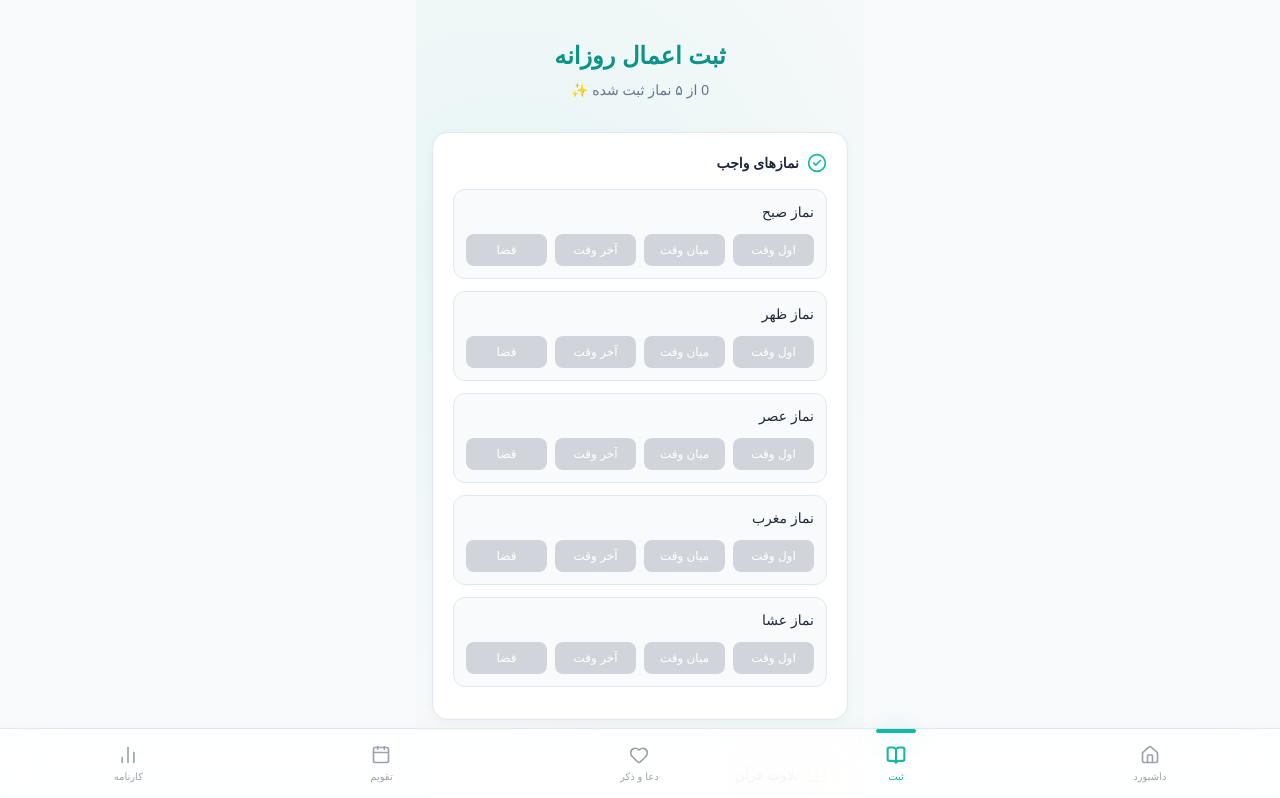
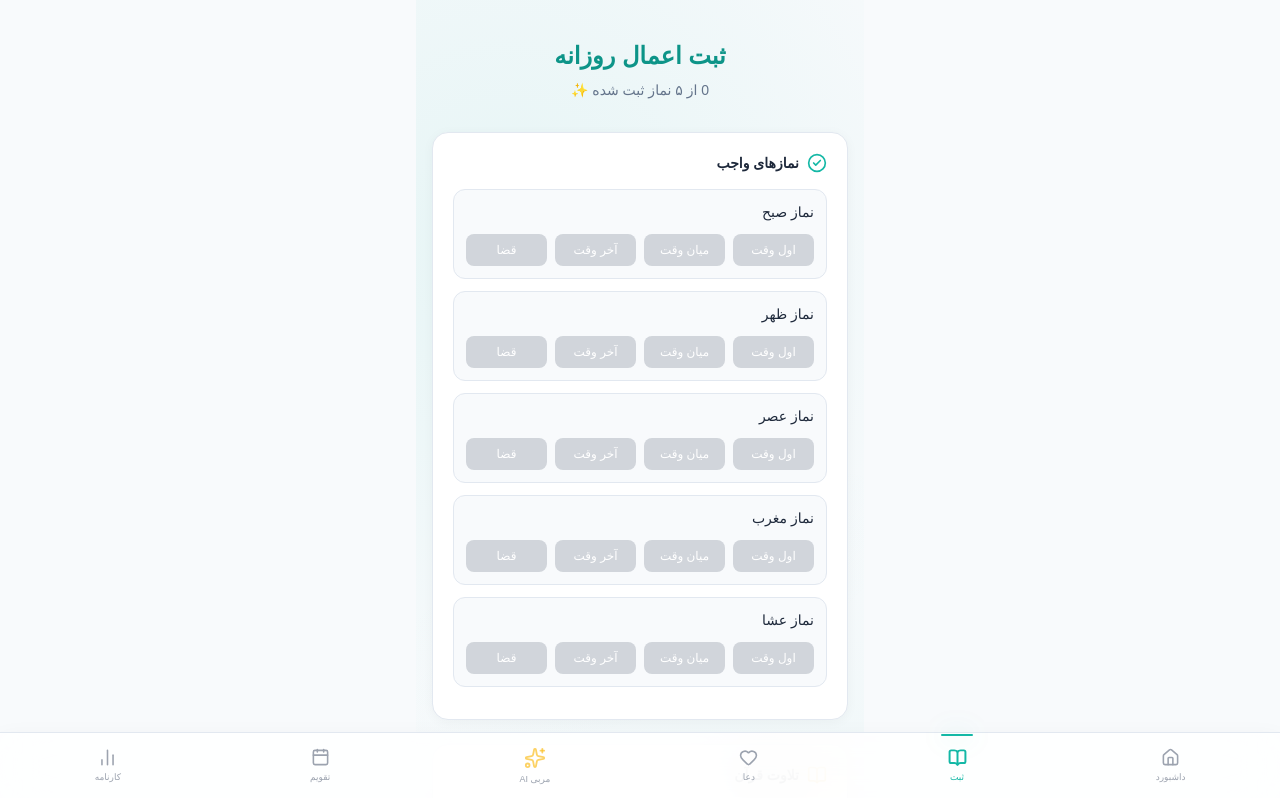
Before and after one commit to mojtabamaniya5-boop/Ebadat, a React (Vite) app: page /Ebadat/track in a window 1280 px wide. Shown: the top 798 px of the page. Built offline with nearby package versions, Linux system fonts and the light colour scheme; a small style sheet from the web is missing.

Commit message:
feat: bring back AI Coach + 6-tab bottom nav

```diff
--- a/src/App.jsx
+++ b/src/App.jsx
@@ -4,25 +4,24 @@ import BottomNav from './components/BottomNav'
 import Dashboard from './pages/Dashboard'
 import Track from './pages/Track'
 import Prayers from './pages/Prayers'
+import Coach from './pages/Coach'
 import Calendar from './pages/Calendar'
 import Analytics from './pages/Analytics'
 import Profile from './pages/Profile'
 
 export default function App() {
   useEffect(() => {
-    // بارگذاری تم ذخیره‌شده
     const saved = localStorage.getItem('ebadat-theme')
     if (saved === 'dark') {
       document.documentElement.classList.add('dark')
     }
 
-    // ریست خودکار روزانه: هر دقیقه چک کن اگه روز عوض شد
     let lastDay = new Date().toDateString()
     const interval = setInterval(() => {
       const now = new Date().toDateString()
       if (now !== lastDay) {
         lastDay = now
-        window.location.reload() // رفرش برای بارگذاری داده‌های روز جدید
+        window.location.reload()
       }
     }, 60000)
 
@@ -30,11 +29,12 @@ export default function App() {
   }, [])
 
   return (
-    <div className="min-h-screen pb-20 bg-gray-50 dark:bg-slate-900 transition-colors duration-300" dir="rtl">
+    <div className="min-h-screen pb-20 bg-light-bg dark:bg-dark-bg transition-colors duration-300" dir="rtl">
       <Routes>
         <Route path="/" element={<Dashboard />} />
         <Route path="/track" element={<Track />} />
         <Route path="/prayers" element={<Prayers />} />
+        <Route path="/coach" element={<Coach />} />
         <Route path="/calendar" element={<Calendar />} />
         <Route path="/analytics" element={<Analytics />} />
         <Route path="/profile" element={<Profile />} />
--- a/src/components/BottomNav.jsx
+++ b/src/components/BottomNav.jsx
@@ -1,5 +1,5 @@
 import { Link, useLocation } from 'react-router-dom'
-import { Home, BookOpen, Calendar, Heart, BarChart2 } from 'lucide-react'
+import { Home, BookOpen, Heart, Calendar, BarChart2, Sparkles } from 'lucide-react'
 
 export default function BottomNav() {
   const location = useLocation()
@@ -8,30 +8,47 @@ export default function BottomNav() {
   const items = [
     { path: '/', label: 'داشبورد', icon: Home },
     { path: '/track', label: 'ثبت', icon: BookOpen },
-    { path: '/prayers', label: 'دعا و ذکر', icon: Heart },
+    { path: '/prayers', label: 'دعا', icon: Heart },
+    { path: '/coach', label: 'مربی AI', icon: Sparkles, special: true },
     { path: '/calendar', label: 'تقویم', icon: Calendar },
     { path: '/analytics', label: 'کارنامه', icon: BarChart2 },
   ]
 
   return (
-    <nav className="fixed bottom-0 w-full bg-white/85 dark:bg-dark-bg/85 backdrop-blur-xl border-t border-light-border dark:border-dark-border flex justify-around items-center py-3 shadow-soft-lg z-50 transition-colors">
-      {items.map(({ path, label, icon: Icon }) => {
+    <nav className="fixed bottom-0 w-full bg-white/85 dark:bg-dark-bg/85 backdrop-blur-xl border-t border-light-border dark:border-dark-border flex justify-around items-center py-2.5 shadow-soft-lg z-50 transition-colors">
+      {items.map(({ path, label, icon: Icon, special }) => {
         const active = isActive(path)
         return (
           <Link
             key={path}
             to={path}
-            className="flex flex-col items-center px-2 py-1 relative"
+            className="flex flex-col items-center px-1 py-1 relative"
           >
             {active && (
-              <div className="absolute -top-3 w-10 h-1 bg-brand-500 rounded-full shadow-glow" />
+              <div className="absolute -top-2.5 w-8 h-0.5 bg-brand-500 rounded-full shadow-glow" />
             )}
             <Icon
-              size={20}
+              size={special ? 22 : 19}
               strokeWidth={active ? 2.5 : 2}
-              className={`transition-colors ${active ? 'text-brand-500' : 'text-gray-400 dark:text-dark-textSecondary'}`}
+              className={`transition-colors ${
+                active
+                  ? special
+                    ? 'text-amber-500'
+                    : 'text-brand-500'
+                  : special
+                    ? 'text-amber-400/70 dark:text-amber-500/70'
+                    : 'text-gray-400 dark:text-dark-textSecondary'
+              }`}
             />
-            <span className={`text-[10px] mt-1 font-medium transition-colors ${active ? 'text-brand-500' : 'text-gray-400 dark:text-dark-textSecondary'}`}>
+            <span
+              className={`text-[9px] mt-1 font-medium transition-colors ${
+                active
+                  ? special
+                    ? 'text-amber-500'
+                    : 'text-brand-500'
+                  : 'text-gray-400 dark:text-dark-textSecondary'
+              }`}
+            >
               {label}
             </span>
           </Link>
--- a/src/pages/Coach.jsx
+++ b/src/pages/Coach.jsx
@@ -1,5 +1,5 @@
-import { useState, useRef, useEffect } from 'react';
-import { Send } from 'lucide-react';
+import { useState, useRef, useEffect } from 'react'
+import { Send } from 'lucide-react'
 
 const ATRIA_API_KEY = 'atr_9YUiFbZJD_QGOdlx5sanX8VxOhOrD4D_';
 const API_URL = 'https://api.atria-asi.ai/v1/chat/completions';
@@ -7,31 +7,16 @@ const MODEL_NAME = 'Atria-Dawn-Preview';
 
 const SYSTEM_PROMPT = `تو "رفیق" هستی، یک همراه معنوی صمیمی و همدل برای جوانان ایرانی.
 
-قوانین سخت‌گیرانه که حتماً رعایت کن:
-1. پاسخ کوتاه بده (حداکثر ۱-۲ خط، نهایتاً ۲۰-۳۰ کلمه).
-2. از شعار، کلیشه، و جمله‌های طولانی واعظانه پرهیز کن.
-3. شبیه یک دوست واقعی حرف بزن، نه یک روحانی.
-4. حداکثر ۱ ایموجی در پاسخ.
-5. هرگز جواب پاراگراف‌بندی‌شده نده.
-6. اگه کاربر احوال‌پرسی کرد، مختصر جواب بده + یه سوال صمیمی بپرس.
-7. اگه مشکل گفت، اول همدلی کوتاه، بعد یه راهکار عملی کوچیک.
-
-نمونه‌های دقیق از نحوه پاسخ:
-کاربر: سلام
-رفیق: سلام رفیق! خوبی؟ چه خبر؟
-
-کاربر: امروز خیلی خسته‌ام
-رفیق: خستگی این روزها حق داره. یه چایی بخور، ۵ دقیقه هم فقط نفس عمیق بکش.
-
-کاربر: نماز صبحم قضا شد
-رفیق: طبیعیه، نگران نباش. امشب زودتر بخواب، فردا جبران می‌شه.
-
-کاربر: احساس تنهایی می‌کنم
-رفیق: تنهایی سخته، درکت می‌کنم. یه تماس با یه دوست قدیمی حالت رو عوض می‌کنه.`;
+قوانین سخت‌گیرانه:
+- خیلی کوتاه جواب بده (حداکثر ۱-۲ خط، نهایتاً ۲۰-۳۰ کلمه).
+- از شعار، کلیشه، و جمله‌های طولانی پرهیز کن.
+- شبیه یک دوست واقعی حرف بزن، نه یک واعظ.
+- حداکثر ۱ ایموجی در پاسخ.
+- اگه مشکل گفت، اول همدلی کوتاه، بعد یه راهکار عملی کوچیک.`;
 
 export default function Coach() {
   const [messages, setMessages] = useState([
-    { role: 'assistant', content: 'سلام رفیق! خوبی؟ چه خبر؟' },
+    { role: 'assistant', content: 'سلام رفیق! خوبی؟ چه خبر؟ 🌱' },
   ]);
   const [input, setInput] = useState('');
   const [loading, setLoading] = useState(false);
@@ -43,13 +28,10 @@ export default function Coach() {
 
   const sendMessage = async () => {
     if (!input.trim() || loading) return;
-
     const userMessage = { role: 'user', content: input };
     setMessages((prev) => [...prev, userMessage]);
     setInput('');
     setLoading(true);
-
-    // فقط ۴ پیام آخر رو می‌فرستیم (سرعت بیشتر)
     const recentHistory = [...messages, userMessage].slice(-4);
 
     try {
@@ -69,7 +51,6 @@ export default function Coach() {
           temperature: 0.85,
         }),
       });
-
       const data = await response.json();
       const botMessage = {
         role: 'assistant',
@@ -85,17 +66,19 @@ export default function Coach() {
   };
 
   return (
-    <main className="flex flex-col h-screen pb-20">
-      <div className="bg-white border-b border-gray-200 p-4 shadow-sm">
-        <h1 className="text-xl font-bold text-emerald-800 text-center">رفیق معنوی</h1>
-        <p className="text-xs text-center text-gray-400 mt-1">همراه همیشگی تو</p>
+    <main className="flex flex-col h-screen pb-20 bg-mesh-light dark:bg-mesh-dark">
+      <div className="bg-white/85 dark:bg-dark-bg/85 backdrop-blur-xl border-b border-light-border dark:border-dark-border p-4 shadow-soft">
+        <h1 className="text-xl font-bold text-brand-600 dark:text-brand-400 text-center">رفیق معنوی</h1>
+        <p className="text-xs text-center text-sub mt-1">همراه همیشگی تو</p>
       </div>
 
       <div className="flex-1 overflow-y-auto p-4 space-y-3">
         {messages.map((msg, index) => (
           <div key={index} className={`flex ${msg.role === 'user' ? 'justify-end' : 'justify-start'}`}>
             <div className={`max-w-[80%] rounded-2xl px-4 py-2.5 ${
-              msg.role === 'user' ? 'bg-emerald-600 text-white' : 'bg-white text-gray-800 shadow-sm'
+              msg.role === 'user'
+                ? 'bg-gradient-to-l from-brand-500 to-brand-600 text-white shadow-glow-sm'
+                : 'bg-white dark:bg-dark-surface text-main shadow-soft border border-light-border dark:border-dark-border'
             }`}>
               <p className="text-sm leading-relaxed">{msg.content}</p>
             </div>
@@ -103,17 +86,17 @@ export default function Coach() {
         ))}
         {loading && (
           <div className="flex justify-start">
-            <div className="bg-white rounded-2xl px-4 py-3 shadow-sm flex items-center gap-1.5">
-              <div className="w-1.5 h-1.5 bg-emerald-400 rounded-full animate-bounce" />
-              <div className="w-1.5 h-1.5 bg-emerald-400 rounded-full animate-bounce" style={{animationDelay: '0.1s'}} />
-              <div className="w-1.5 h-1.5 bg-emerald-400 rounded-full animate-bounce" style={{animationDelay: '0.2s'}} />
+            <div className="bg-white dark:bg-dark-surface rounded-2xl px-4 py-3 shadow-soft border border-light-border dark:border-dark-border flex items-center gap-1.5">
+              <div className="w-1.5 h-1.5 bg-brand-500 rounded-full animate-bounce" />
+              <div className="w-1.5 h-1.5 bg-brand-500 rounded-full animate-bounce" style={{animationDelay: '0.1s'}} />
+              <div className="w-1.5 h-1.5 bg-brand-500 rounded-full animate-bounce" style={{animationDelay: '0.2s'}} />
             </div>
           </div>
         )}
         <div ref={messagesEndRef} />
       </div>
 
-      <div className="bg-white border-t border-gray-200 p-3">
+      <div className="bg-white/85 dark:bg-dark-bg/85 backdrop-blur-xl border-t border-light-border dark:border-dark-border p-3">
         <div className="flex items-center gap-2">
           <input
             type="text"
@@ -121,12 +104,12 @@ export default function Coach() {
             onChange={(e) => setInput(e.target.value)}
             onKeyPress={(e) => e.key === 'Enter' && sendMessage()}
             placeholder="بگو چی تو دلت هست..."
-            className="flex-1 bg-gray-100 rounded-xl px-4 py-3 text-sm outline-none focus:ring-2 focus:ring-emerald-500"
+            className="flex-1 bg-light-bg dark:bg-dark-surface rounded-xl px-4 py-3 text-sm outline-none focus:ring-2 focus:ring-brand-500 text-main border border-light-border dark:border-dark-border"
           />
           <button
             onClick={sendMessage}
             disabled={loading}
-            className="bg-emerald-600 text-white p-3 rounded-xl hover:bg-emerald-700 transition disabled:opacity-50"
+            className="bg-gradient-to-l from-brand-500 to-brand-600 text-white p-3 rounded-xl shadow-glow-sm active:scale-95 transition disabled:opacity-50"
           >
             <Send size={20} />
           </button>
```
Also changed, not shown: 5 other files (tests, documents, lock files or other folders).
